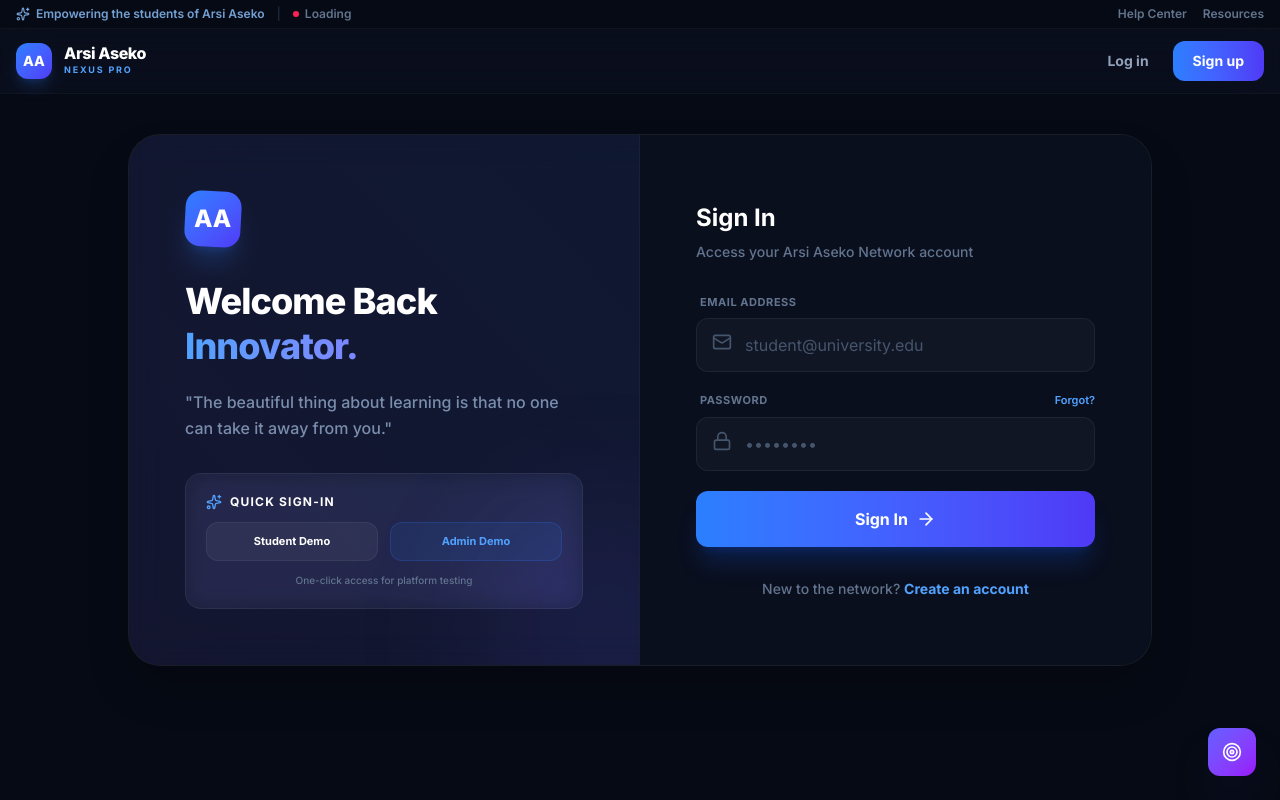
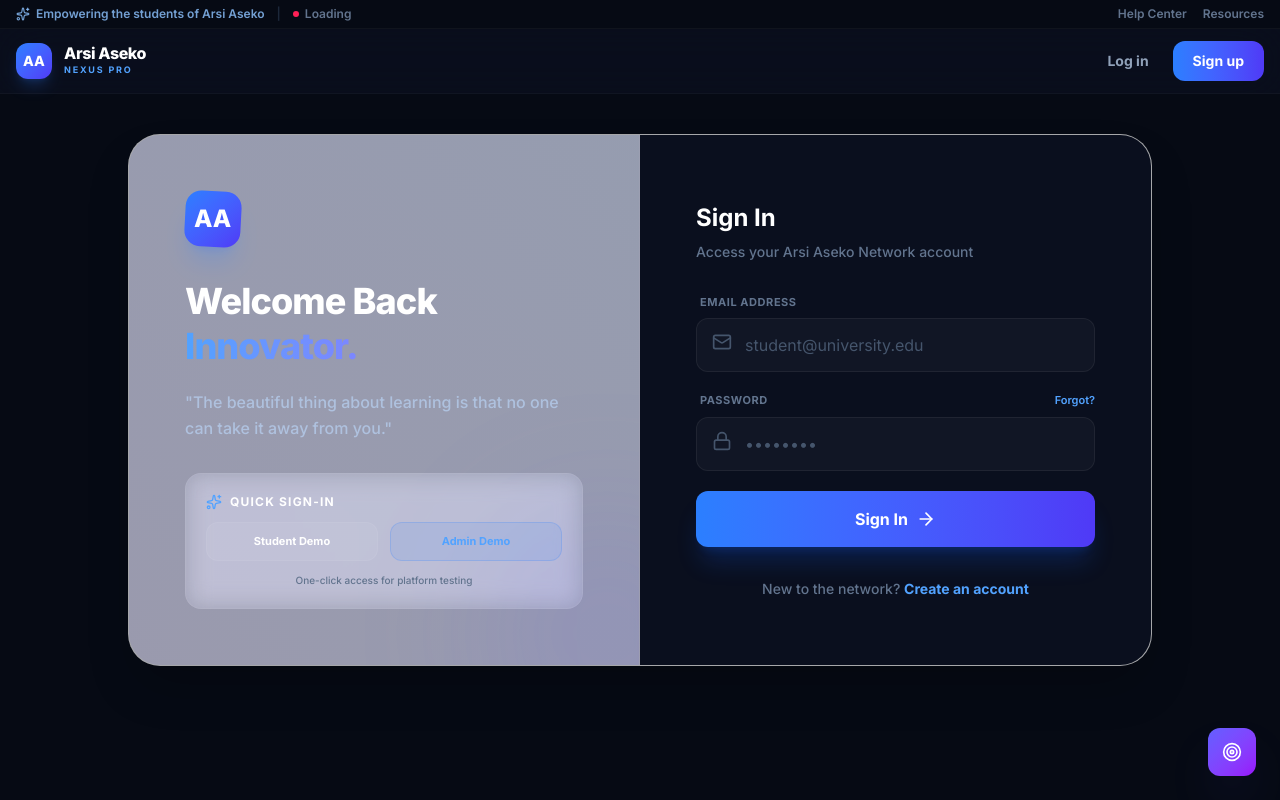
Before and after one commit to Kenenisaboru/student-platform, a React (Vite) app in the folder client/: page /login in a window 1280 px wide. Built offline with nearby package versions, Linux system fonts and the light colour scheme; no server answers.

Commit message:
style: refactor CSS to support dynamic light/dark modes using CSS variables

```diff
--- a/client/src/index.css
+++ b/client/src/index.css
@@ -1,6 +1,7 @@
 @import "tailwindcss";
 
 @theme {
+  --dark-mode: class;
   --color-primary-50: #eff6ff;
   --color-primary-100: #dbeafe;
   --color-primary-200: #bfdbfe;
@@ -15,18 +16,20 @@
   --font-sans: 'Inter', system-ui, -apple-system, sans-serif;
 }
 
-/* ===========================
-   Nexus Pro Dark Mode System
-   =========================== */
-
 :root {
   font-family: 'Inter', system-ui, -apple-system, sans-serif;
   line-height: 1.5;
   font-weight: 400;
 
-  color-scheme: dark;
-  color: #e2e8f0;
-  background-color: #060a14;
+  /* Theme Colors Variables */
+  --background: #f8fafc;
+  --foreground: #0f172a;
+  --card-bg: rgba(255, 255, 255, 0.7);
+  --border-color: rgba(0, 0, 0, 0.08);
+
+  color-scheme: light dark;
+  color: var(--foreground);
+  background-color: var(--background);
 
   font-synthesis: none;
   text-rendering: optimizeLegibility;
@@ -34,13 +37,21 @@
   -moz-osx-font-smoothing: grayscale;
 }
 
+.dark {
+  --background: #060a14;
+  --foreground: #e2e8f0;
+  --card-bg: rgba(255, 255, 255, 0.03);
+  --border-color: rgba(255, 255, 255, 0.05);
+}
+
 body {
   margin: 0;
   min-width: 320px;
   min-height: 100vh;
-  background-color: #060a14;
-  color: #e2e8f0;
+  background-color: var(--background);
+  color: var(--foreground);
   overflow-x: hidden;
+  transition: background-color 0.3s ease, color 0.3s ease;
 }
 
 /* ===========================
@@ -73,27 +84,27 @@ body {
   }
 
   .glass-card {
-    background: rgba(255, 255, 255, 0.03);
+    background: var(--card-bg);
     backdrop-filter: blur(20px);
     -webkit-backdrop-filter: blur(20px);
-    border: 1px solid rgba(255, 255, 255, 0.05);
-    box-shadow: 0 8px 32px rgba(0, 0, 0, 0.3),
+    border: 1px solid var(--border-color);
+    box-shadow: 0 8px 32px rgba(0, 0, 0, 0.1),
                 inset 0 1px 0 rgba(255, 255, 255, 0.04);
   }
 
   .glass-card-hover {
-    background: rgba(255, 255, 255, 0.03);
+    background: var(--card-bg);
     backdrop-filter: blur(20px);
     -webkit-backdrop-filter: blur(20px);
-    border: 1px solid rgba(255, 255, 255, 0.05);
+    border: 1px solid var(--border-color);
     transition: all 0.3s ease;
   }
 
   .glass-card-hover:hover {
     background: rgba(255, 255, 255, 0.05);
-    border-color: rgba(255, 255, 255, 0.08);
-    box-shadow: 0 8px 32px rgba(0, 0, 0, 0.4),
-                inset 0 1px 0 rgba(255, 255, 255, 0.06);
+    border-color: rgba(255, 255, 255, 0.15);
+    box-shadow: 0 8px 32px rgba(0, 0, 0, 0.15),
+                inset 0 1px 0 rgba(255, 255, 255, 0.08);
     transform: translateY(-1px);
   }
 
```
